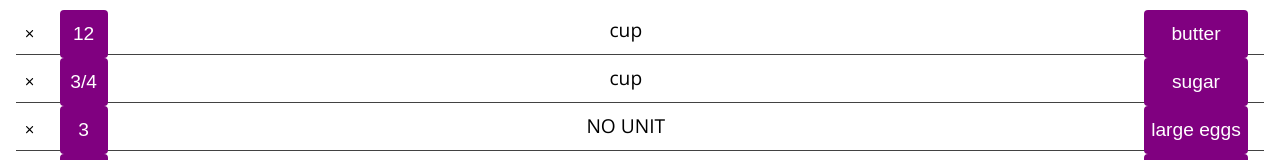
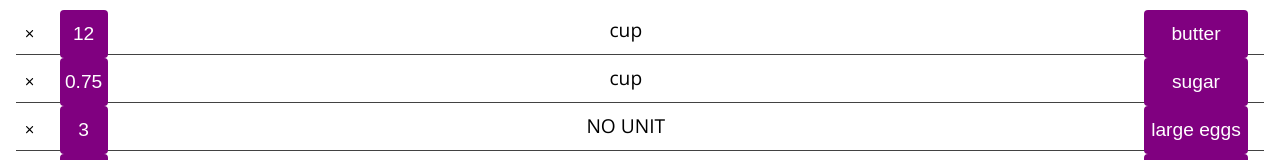
Before and after one commit to Rachanastasia/sliced, a Next.js app in the folder client/: page / in a window 1280 px wide. Shown: the part 257-417 px from the top of the page. Built offline with nearby package versions, Linux system fonts and the light colour scheme.

Commit message:
updates state onBlur

```diff
--- a/client/components/Ingredient.js
+++ b/client/components/Ingredient.js
@@ -1,39 +1,44 @@
-import { forwardRef } from 'react'
+import { forwardRef, useRef } from 'react'
 
-import { LabelInput, Dropdown, CloseButton } from './elements'
-import { convertFloatToFraction, scaleIngredient } from '../utils'
+import { ButtonToInput, Dropdown, CloseButton } from './elements'
 
 import styles from '../styles/modules/Recipe.module.css'
 
 export const Ingredient = forwardRef(function IngredientItem(
   {
     ingredient,
-    constant,
     handleActiveIngredient,
     handleChangeIngredient,
     handleDeleteIngredient
   },
   ref
 ) {
-  const scaledIngredient = scaleIngredient(
-    { unit: ingredient?.unit, amount: ingredient?.amount },
-    (constant = 1)
-  )
-  const formattedAmount = convertFloatToFraction(scaledIngredient.amount)
+  const amountRef = useRef('')
+  const ingredientRef = useRef('')
+
+  function handleChangeIngredientAmount() {
+    handleChangeIngredient(amountRef.current.value)
+  }
+
+  // function handleChangeIngredientName() {
+  //   handleChangeIngredientName(ingredientRef.current.value)
+  // }
+
   return (
     <li className={styles.ingredient}>
       <div className={styles.close_wrapper}>
         <CloseButton onClick={handleDeleteIngredient} />
       </div>
       <div className={styles.ingredient_content}>
-        <LabelInput
-          text={formattedAmount}
-          ref={ref}
+        <ButtonToInput
+          text={ingredient?.amount}
+          ref={amountRef}
           active={ingredient.active}
           onClick={handleActiveIngredient}
+          onBlur={handleChangeIngredientAmount}
         />
         <Dropdown unit={ingredient.unit} />
-        <LabelInput text={ingredient.ingredient} />
+        <ButtonToInput text={ingredient.ingredient} ref={ingredientRef} />
       </div>
     </li>
   )
--- a/client/components/Ingredients.js
+++ b/client/components/Ingredients.js
@@ -1,8 +1,8 @@
-import React, { useState, useEffect, Fragment } from 'react'
+import React, { Fragment } from 'react'
+
+import { Ingredient } from './Ingredient'
+
 import styles from '../styles/modules/Recipe.module.css'
-
-import { CONSTANT_OPTIONS } from '../config/constants'
-import { Ingredient } from './Ingredient'
 
 export function Ingredients({
   ingredients,
@@ -10,13 +10,6 @@ export function Ingredients({
   handleChangeIngredient,
   handleDeleteIngredient
 }) {
-  const originalValues = CONSTANT_OPTIONS[5]
-  const [constant, setConstant] = useState(originalValues)
-
-  // useEffect(() => {
-  //   if (constant.index !== 5) setConstant(originalValues)
-  // }, [ingredients])
-
   return (
     <Fragment>
       {ingredients && (
@@ -26,7 +19,7 @@ export function Ingredients({
               <Ingredient
                 key={index}
                 ingredient={ingredient}
-                constant={constant.value}
+                constant={1} // FOR TESTING
                 handleActiveIngredient={() =>
                   handleActiveIngredient(ingredient.id)
                 }
--- a/client/components/Recipe.js
+++ b/client/components/Recipe.js
@@ -1,8 +1,10 @@
 import React, { useEffect, useReducer } from 'react'
+
 import { transformInputIntoIngredientData, sample, scaleRecipe } from '../utils'
 import { Ingredients } from './Ingredients'
 import { Textarea } from './elements'
-import styles from '../styles/modules/Slicer.module.css'
+
+import styles from '../styles/modules/Recipe.module.css'
 
 function recipeReducer(state, action) {
   switch (action.type) {
@@ -23,12 +25,7 @@ function recipeReducer(state, action) {
         constant: 1
       }
     case 'setIngredient':
-      // triggered when active
-
-      // set new value
-      // set active to false
-      // set new constant based on amount of ingredient
-      // do calculations first
+      console.log('PAYLOAD FROMR REDUCER', action.payload)
       const ingredients = state.ingredients.map((ingredient) =>
         ingredient?.id === action.payload.id
           ? { ...ingredient, active: false, amount: action.payload.amount }
@@ -43,7 +40,6 @@ function recipeReducer(state, action) {
       )
       return { input: state.input, constant: state.constant, ingredients: temp }
     case 'deleteIngredient':
-      console.log('ATTEMPTING TO DELETE')
       const newIngredients = state.ingredients.filter(
         (ingredient) => ingredient?.id !== action.payload.id
       )
@@ -74,12 +70,12 @@ export function Recipe() {
     dispatch({ type: 'deleteIngredient', payload: { id } })
 
   useEffect(() => {
-    if (!state.input?.length)
+    if (state.input === '')
       dispatch({ type: 'setInput', payload: { input: sample } })
   }, [])
 
   return (
-    <form className={styles.slicer_wrapper} id="slicer">
+    <div className={styles.recipe} id="slicer">
       <Textarea />
       <Ingredients
         ingredients={state.ingredients}
@@ -87,6 +83,6 @@ export function Recipe() {
         handleChangeIngredient={handleChangeIngredient}
         handleDeleteIngredient={handleDeleteIngredient}
       />
-    </form>
+    </div>
   )
 }
--- a/client/components/elements/ButtonToInput.js
+++ b/client/components/elements/ButtonToInput.js
@@ -1,9 +1,19 @@
+import { forwardRef } from 'react'
+import { Input } from './Input'
+import { InputButton } from './InputButton'
 import styles from '../../styles/modules/ButtonToInput.module.css'
 
-export function ButtonToInput({ onClick, text }) {
+export const ButtonToInput = forwardRef(function ButtonToInput(
+  { active = false, text, onClick, onBlur },
+  ref
+) {
   return (
-    <button onClick={onClick} className={styles.input_button}>
-      <p className="label-input">{text}</p>
-    </button>
+    <div className={styles.label_input}>
+      {active ? (
+        <Input ref={ref} text={text} onBlur={onBlur} />
+      ) : (
+        <InputButton text={text} onClick={onClick} />
+      )}
+    </div>
   )
-}
+})
--- a/client/components/elements/Input.js
+++ b/client/components/elements/Input.js
@@ -1,5 +1,6 @@
 import { forwardRef } from 'react'
 
-export const Input = forwardRef(function Input({ ref, text, onBlur }) {
+export const Input = forwardRef(function Input({ text, onBlur }, ref) {
+  console.log('THIS IS MY REF', ref.current?.value)
   return <input ref={ref} placeholder={text} onBlur={onBlur} autoFocus />
 })
--- /dev/null
+++ b/client/components/elements/InputButton.js
@@ -0,0 +1,9 @@
+import styles from '../../styles/modules/ButtonToInput.module.css'
+
+export function InputButton({ onClick, text }) {
+  return (
+    <button onClick={onClick} className={styles.input_button}>
+      <p className="label-input">{text}</p>
+    </button>
+  )
+}
--- a/client/components/elements/LabelInput.js
+++ /dev/null
@@ -1,19 +0,0 @@
-import { forwardRef } from 'react'
-import { Input } from './Input'
-import { ButtonToInput } from './ButtonToInput'
-import styles from '../../styles/modules/ButtonToInput.module.css'
-
-export const LabelInput = forwardRef(function LablelInput(
-  { active = false, text, onClick },
-  ref
-) {
-  return (
-    <div className={styles.label_input}>
-      {active ? (
-        <Input ref={ref} text={text} onBlur={onClick} />
-      ) : (
-        <ButtonToInput text={text} onClick={onClick} />
-      )}
-    </div>
-  )
-})
--- a/client/components/elements/index.js
+++ b/client/components/elements/index.js
@@ -1,4 +1,4 @@
-export * from './LabelInput'
+export * from './ButtonToInput'
 export * from './Dropdown'
 export * from './Button'
 export * from './Textarea'
--- a/client/styles/modules/Recipe.module.css
+++ b/client/styles/modules/Recipe.module.css
@@ -1,3 +1,13 @@
+.recipe {
+  width: 100%;
+  display: flex;
+  flex-direction: column;
+  justify-content: center;
+  align-items: center;
+  font-family: var(--font-body);
+  padding: var(--spacer-2);
+}
+
 .ingredients {
   width: 100%;
   display: flex;
```
Also changed, not shown: client/components/KnifeIcon.js (deleted, +0 -14 lines), client/components/elements/KnifeIcon.js (added, +19 -0 lines).
